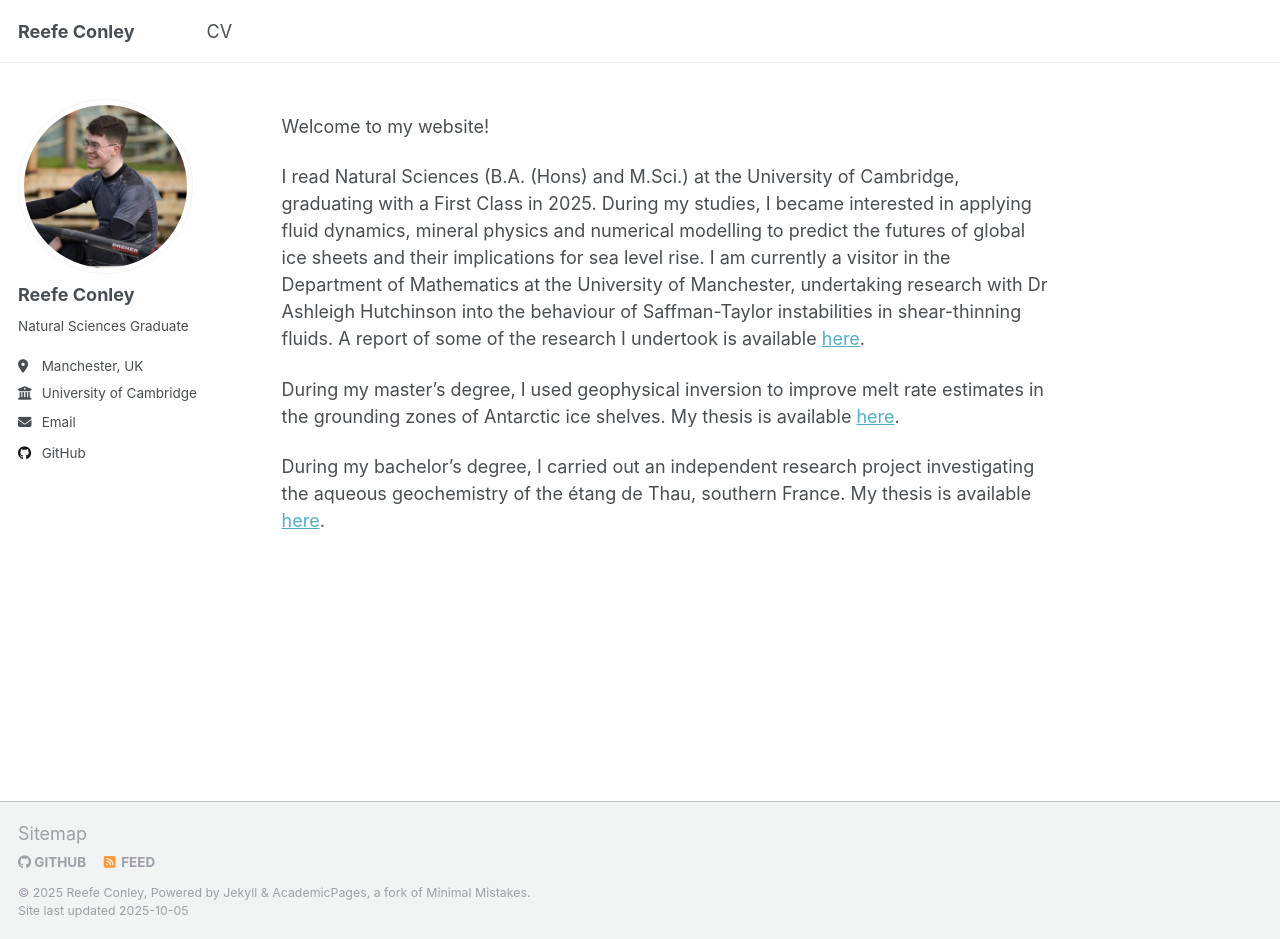
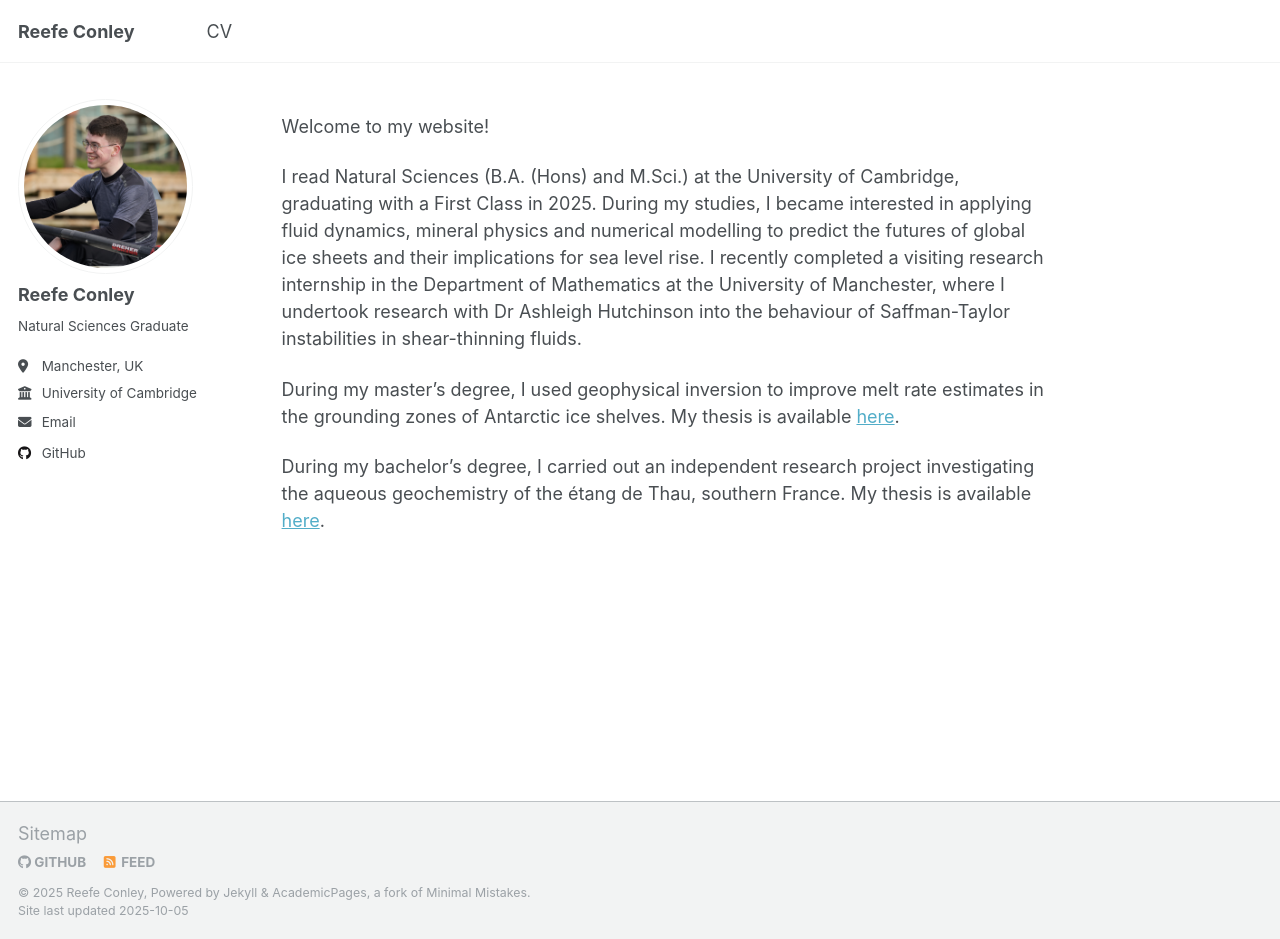
Before and after one commit to reefeconley/reefeconley.github.io, a Jekyll site: the page built from _pages/about.md, in a window 1280 px wide and 939 px high. Built offline with Jekyll 4.4.1, drawn with Linux system fonts in a browser that asks for light colours; a script that is not in the unit is left out.

Commit message:
Updated internship details

```diff
--- a/_pages/about.md
+++ b/_pages/about.md
@@ -9,7 +9,9 @@ redirect_from:
 
 Welcome to my website!
 
-I read Natural Sciences (B.A. (Hons) and M.Sci.) at the University of Cambridge, graduating with a First Class in 2025. During my studies, I became interested in applying fluid dynamics, mineral physics and numerical modelling to predict the futures of global ice sheets and their implications for sea level rise. I am currently a visitor in the Department of Mathematics at the University of Manchester, undertaking research with Dr Ashleigh Hutchinson into the behaviour of Saffman-Taylor instabilities in shear-thinning fluids. A report of some of the research I undertook is available <a href="/pdfs/Saffman_Taylor_report_rjc.pdf">here</a>.
+I read Natural Sciences (B.A. (Hons) and M.Sci.) at the University of Cambridge, graduating with a First Class in 2025. During my studies, I became interested in applying fluid dynamics, mineral physics and numerical modelling to predict the futures of global ice sheets and their implications for sea level rise. I recently completed a visiting research internship in the Department of Mathematics at the University of Manchester, where I undertook research with Dr Ashleigh Hutchinson into the behaviour of Saffman-Taylor instabilities in shear-thinning fluids.
+
+<!-- A report of some of the research I undertook is available <a href="/pdfs/Saffman_Taylor_report_rjc.pdf">here</a>. -->
 
 During my master's degree, I used geophysical inversion to improve melt rate estimates in the grounding zones of Antarctic ice shelves. My thesis is available <a href="/pdfs/Part_III_Dissertation_rjc213.pdf">here</a>.
 
```
Also changed, not shown: 1 other file.
